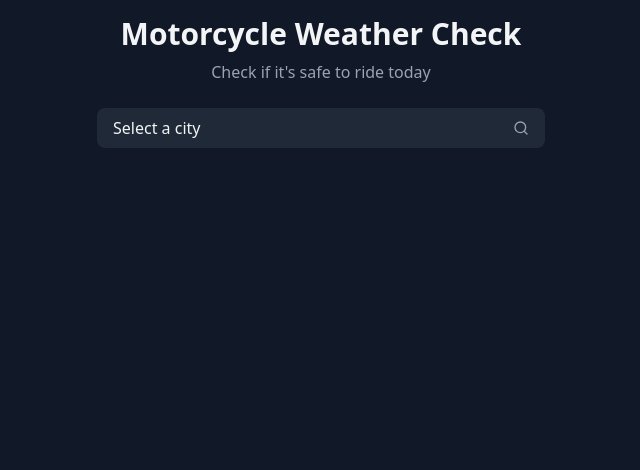
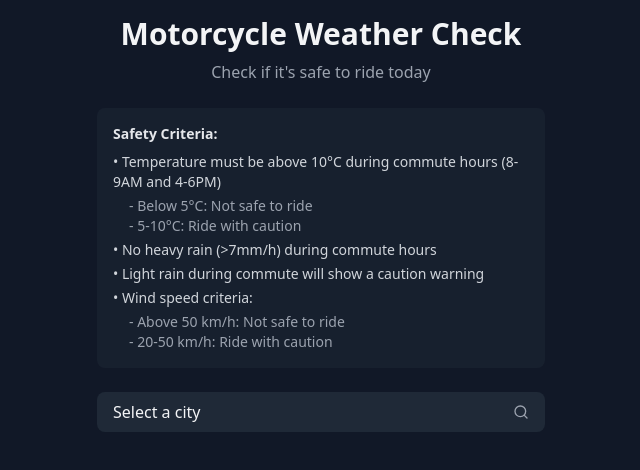
Before and after one commit to iamandiradu/react-weather-moto, a React (Vite) app: page / in a window 1280 px wide. Shown: the top 470 px of the page, without its empty margins (319-959 px from the left). Built offline with nearby package versions, Linux system fonts and the light colour scheme.

Commit message:
add explanations

```diff
--- a/src/App.tsx
+++ b/src/App.tsx
@@ -86,6 +86,26 @@ function App() {
           <p className="text-gray-400">Check if it's safe to ride today</p>
         </div>
 
+        <div className="bg-gray-800/50 rounded-lg p-4 text-sm text-gray-300">
+          <h2 className="font-semibold mb-2 text-gray-200">Safety Criteria:</h2>
+          <ul className="space-y-1">
+            <li>• Temperature must be above 10°C during commute hours (8-9AM and 4-6PM)
+              <ul className="ml-4 mt-1 text-gray-400">
+                <li>- Below 5°C: Not safe to ride</li>
+                <li>- 5-10°C: Ride with caution</li>
+              </ul>
+            </li>
+            <li>• No heavy rain ({'>'}7mm/h) during commute hours</li>
+            <li>• Light rain during commute will show a caution warning</li>
+            <li>• Wind speed criteria:
+              <ul className="ml-4 mt-1 text-gray-400">
+                <li>- Above 50 km/h: Not safe to ride</li>
+                <li>- 20-50 km/h: Ride with caution</li>
+              </ul>
+            </li>
+          </ul>
+        </div>
+
         <Popover open={open} onOpenChange={setOpen}>
           <PopoverTrigger asChild>
             <button
```
